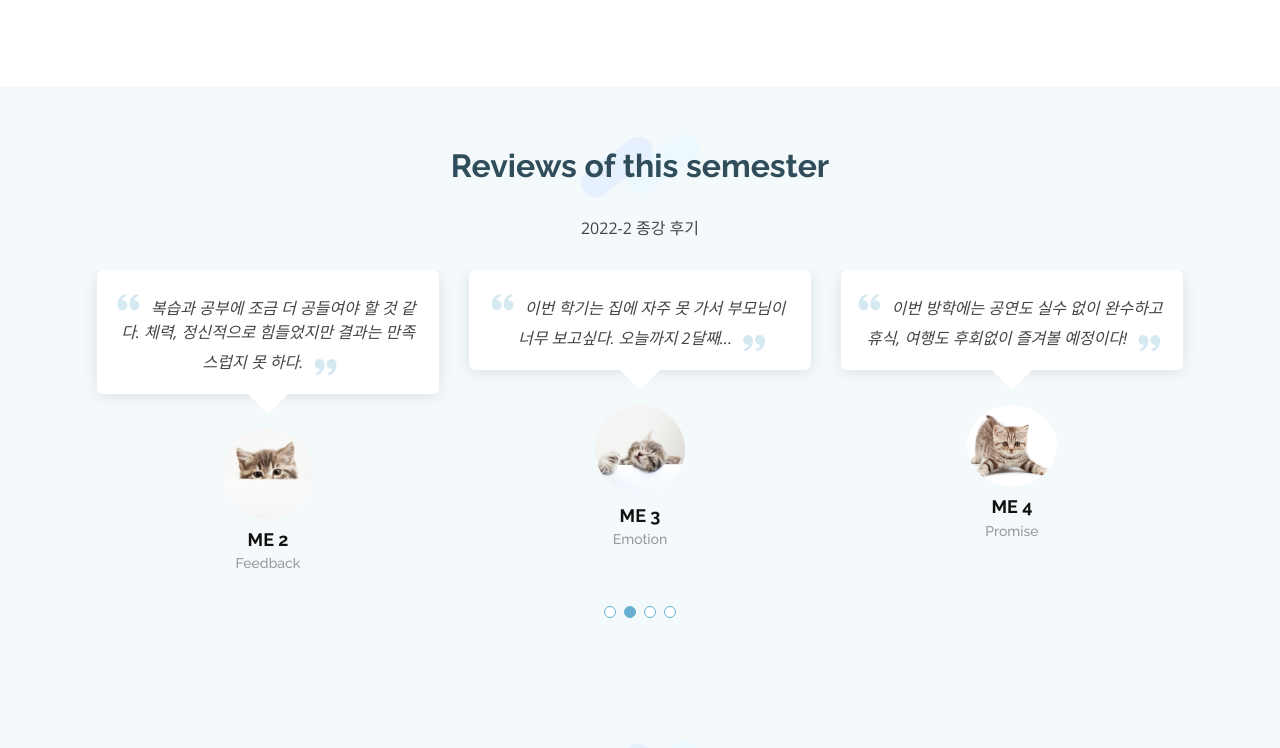
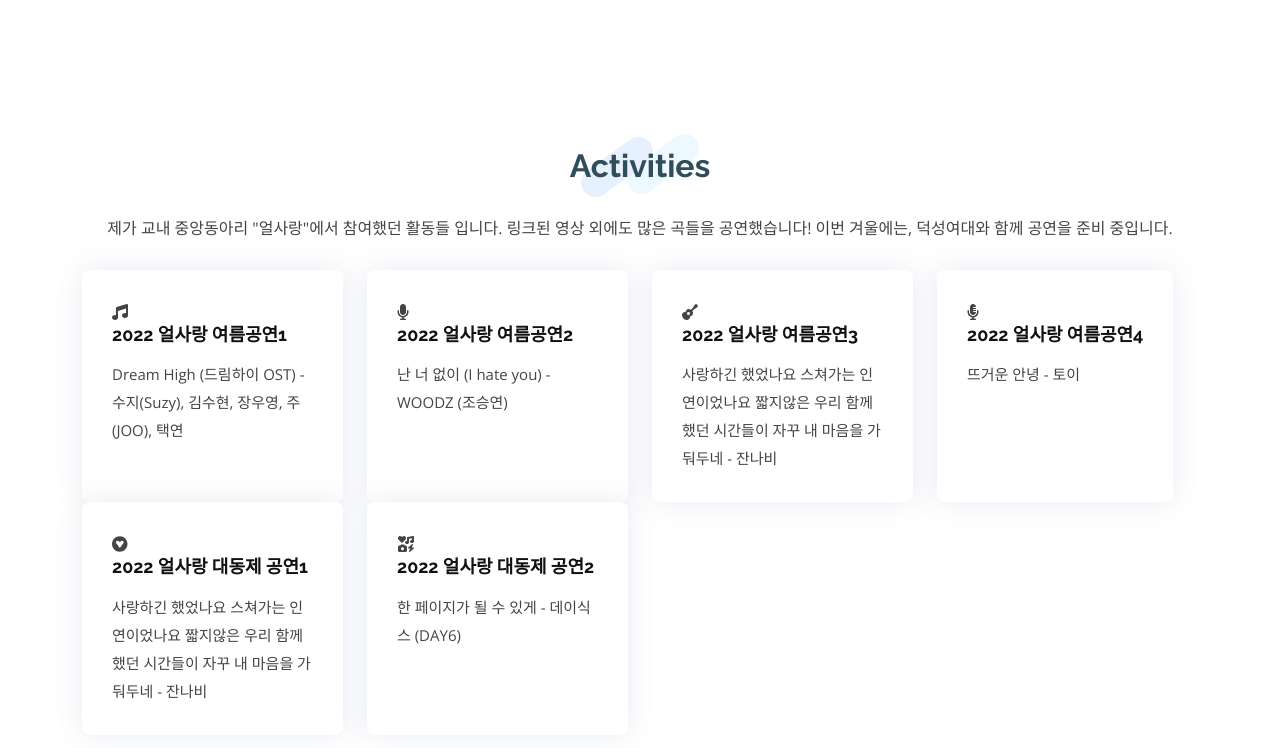
Before and after one commit to 20210864/home, a plain HTML site: page index.html in a window 1280 px wide. Shown: the part 2532-3280 px from the top of the page. Drawn offline with nearby package versions, Linux system fonts and the light colour scheme.

Commit message:
final of final of final

```diff
--- a/index.html
+++ b/index.html
@@ -31,6 +31,7 @@
 
   <!-- Font Awesome icons (free version)-->
   <script src="https://use.fontawesome.com/releases/v6.1.0/js/all.js" crossorigin="anonymous"></script>
+  <link rel="stylesheet" href="https://cdnjs.cloudflare.com/ajax/libs/font-awesome/5.8.2/css/all.min.css" />
 
   <!-- =======================================================
   * Template Name: Squadfree - v4.11.0
@@ -131,6 +132,7 @@
                   <li><i class="bi bi-chevron-right"></i> <strong>Age:</strong> <span>21</span></li>
                   <li><i class="bi bi-chevron-right"></i> <strong>Degree:</strong> <span>Undergraduate</span></li>
                   <li><i class="bi bi-chevron-right"></i> <strong>Major</strong> <span>Information Statistics</span></li>
+                  <li><i class="bi bi-chevron-right"></i> <strong>Double Major</strong> <span>Computer</span></li>
                   <li><i class="bi bi-chevron-right"></i> <strong>Email:</strong> <span>20210864@dongduk.ac.kr</span></li>
                 </ul>
               </div>
@@ -262,6 +264,70 @@
 
       </div>
     </section><!-- End Reports Section -->
+
+    <!-- ======= Services Section ======= -->
+    <section id="services" class="services">
+      <div class="container">
+
+        <div class="section-title" data-aos="fade-in" data-aos-delay="100">
+          <h2>Activities</h2>
+          <p>제가 교내 중앙동아리 "얼사랑"에서 참여했던 활동들 입니다. 링크된 영상 외에도 많은 곡들을 공연했습니다! 이번 겨울에는, 덕성여대와 함께 공연을 준비 중입니다.</p>
+        </div>
+
+        <div class="row">
+          <div class="col-md-6 col-lg-3 d-flex align-items-stretch mb-5 mb-lg-0">
+            <div class="icon-box" data-aos="fade-up">
+              <i class="fa-solid fa-music"></i>
+              <h4 class="title"><a href="https://youtu.be/UsA6uK8C7xY">2022 얼사랑 여름공연1</a></h4>
+              <p class="description">Dream High (드림하이 OST) - 수지(Suzy), 김수현, 장우영, 주(JOO), 택연</p>
+            </div>
+          </div>
+
+          <div class="col-md-6 col-lg-3 d-flex align-items-stretch mb-5 mb-lg-0">
+            <div class="icon-box" data-aos="fade-up" data-aos-delay="100">
+              <i class="fa-solid fa-microphone"></i>
+              <h4 class="title"><a href="https://youtu.be/eTS4rPIyiJI">2022 얼사랑 여름공연2</a></h4>
+              <p class="description">난 너 없이 (I hate you) - WOODZ (조승연)</p>
+            </div>
+          </div>
+
+          <div class="col-md-6 col-lg-3 d-flex align-items-stretch mb-5 mb-lg-0">
+            <div class="icon-box" data-aos="fade-up" data-aos-delay="200">
+              <i class="fa-solid fa-guitar"></i>
+              <h4 class="title"><a href="https://youtu.be/jUG3I9ck7I0">2022 얼사랑 여름공연3</a></h4>
+              <p class="description">사랑하긴 했었나요 스쳐가는 인연이었나요 짧지않은 우리 함께했던 시간들이 자꾸 내 마음을 가둬두네 - 잔나비</p>
+            </div>
+          </div>
+
+          <div class="col-md-6 col-lg-3 d-flex align-items-stretch mb-5 mb-lg-0">
+            <div class="icon-box" data-aos="fade-up" data-aos-delay="100">
+              <i class="fa-solid fa-microphone-lines"></i>
+              <h4 class="title"><a href="https://youtu.be/eTS4rPIyiJI">2022 얼사랑 여름공연4</a></h4>
+              <p class="description">뜨거운 안녕 - 토이</p>
+            </div>
+          </div>
+
+          <div class="col-md-6 col-lg-3 d-flex align-items-stretch mb-5 mb-lg-0">
+            <div class="icon-box" data-aos="fade-up" data-aos-delay="300">
+              <i class="fa-brands fa-gratipay"></i>
+              <h4 class="title"><a href="https://youtu.be/6WJ-0QxDzKk">2022 얼사랑 대동제 공연1</a></h4>
+              <p class="description">사랑하긴 했었나요 스쳐가는 인연이었나요 짧지않은 우리 함께했던 시간들이 자꾸 내 마음을 가둬두네 - 잔나비</p>
+            </div>
+          </div>
+
+          <div class="col-md-6 col-lg-3 d-flex align-items-stretch mb-5 mb-lg-0">
+            <div class="icon-box" data-aos="fade-up" data-aos-delay="300">
+              <i class="fa-solid fa-icons"></i>
+              <h4 class="title"><a href="https://youtu.be/c-5FofFMqYk">2022 얼사랑 대동제 공연2</a></h4>
+              <p class="description">한 페이지가 될 수 있게 - 데이식스 (DAY6)</p>
+            </div>
+          </div>
+
+        </div>
+
+      </div>
+    </section><!-- End Services Section -->
+
 
     <!-- ======= Testimonials Section ======= -->
     <section id="testimonials" class="testimonials section-bg">
```
